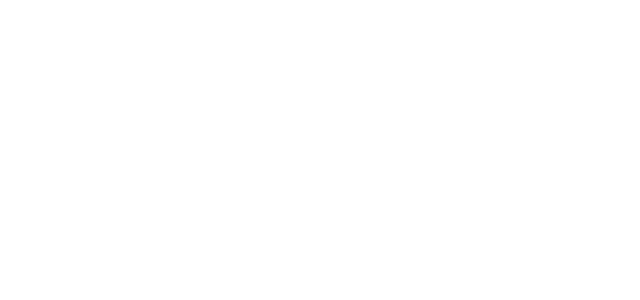
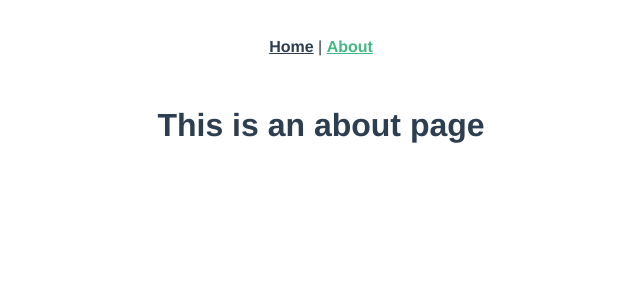
Before and after one commit to wari1aandr/music-player, a Vue app: page /about in a window 1280 px wide. Shown: the top 300 px of the page, without its empty margins (319-959 px from the left). Built offline with nearby package versions, Linux system fonts and the light colour scheme.

Commit message:
добавила router, bootstrap, icons, сделала nav

```diff
--- a/package.json
+++ b/package.json
@@ -7,11 +7,15 @@
     "build": "vue-cli-service build"
   },
   "dependencies": {
+    "bootstrap": "^5.1.3",
+    "bootstrap-icons": "^1.7.1",
     "core-js": "^3.6.5",
-    "vue": "^2.6.11"
+    "vue": "^2.6.11",
+    "vue-router": "^3.2.0"
   },
   "devDependencies": {
     "@vue/cli-plugin-babel": "~4.5.0",
+    "@vue/cli-plugin-router": "^4.5.15",
     "@vue/cli-plugin-typescript": "~4.5.0",
     "@vue/cli-service": "~4.5.0",
     "node-sass": "^4.12.0",
--- a/src/App.vue
+++ b/src/App.vue
@@ -1,20 +1,32 @@
 <template>
   <div id="app">
-
+    <div id="nav">
+      <router-link to="/">Home</router-link> |
+      <router-link to="/about">About</router-link>
+    </div>
+    <router-view/>
   </div>
 </template>
 
-<script lang="ts">
-import Vue from 'vue';
+<style lang="scss">
+#app {
+  font-family: Avenir, Helvetica, Arial, sans-serif;
+  -webkit-font-smoothing: antialiased;
+  -moz-osx-font-smoothing: grayscale;
+  text-align: center;
+  color: #2c3e50;
+}
 
-export default Vue.extend({
-  name: 'App',
-  components: {
+#nav {
+  padding: 30px;
 
+  a {
+    font-weight: bold;
+    color: #2c3e50;
+
+    &.router-link-exact-active {
+      color: #42b983;
+    }
   }
-});
-</script>
-
-<style lang="scss">
-
+}
 </style>
--- a/src/main.ts
+++ b/src/main.ts
@@ -1,8 +1,10 @@
 import Vue from 'vue'
 import App from './App.vue'
+import router from './router'
 
 Vue.config.productionTip = false
 
 new Vue({
-  render: h => h(App),
+  router,
+  render: h => h(App)
 }).$mount('#app')
--- /dev/null
+++ b/src/router/index.ts
@@ -0,0 +1,29 @@
+import Vue from 'vue'
+import VueRouter, { RouteConfig } from 'vue-router'
+import Home from '../views/Home.vue'
+
+Vue.use(VueRouter)
+
+const routes: Array<RouteConfig> = [
+  {
+    path: '/',
+    name: 'Home',
+    component: Home
+  },
+  {
+    path: '/about',
+    name: 'About',
+    // route level code-splitting
+    // this generates a separate chunk (about.[hash].js) for this route
+    // which is lazy-loaded when the route is visited.
+    component: () => import(/* webpackChunkName: "about" */ '../views/About.vue')
+  }
+]
+
+const router = new VueRouter({
+  mode: 'history',
+  base: process.env.BASE_URL,
+  routes
+})
+
+export default router
--- /dev/null
+++ b/src/views/About.vue
@@ -0,0 +1,5 @@
+<template>
+  <div class="about">
+    <h1>This is an about page</h1>
+  </div>
+</template>
--- /dev/null
+++ b/src/views/Home.vue
@@ -0,0 +1,18 @@
+<template>
+  <div class="home">
+    <img alt="Vue logo" src="../assets/logo.png">
+    <HelloWorld msg="Welcome to Your Vue.js App"/>
+  </div>
+</template>
+
+<script>
+// @ is an alias to /src
+import HelloWorld from '@/components/HelloWorld.vue'
+
+export default {
+  name: 'Home',
+  components: {
+    HelloWorld
+  }
+}
+</script>
```
Also changed, not shown: src/components/NavBar.vue (added, +33 -0 lines), 1 other file (tests, documents, lock files or other folders).
